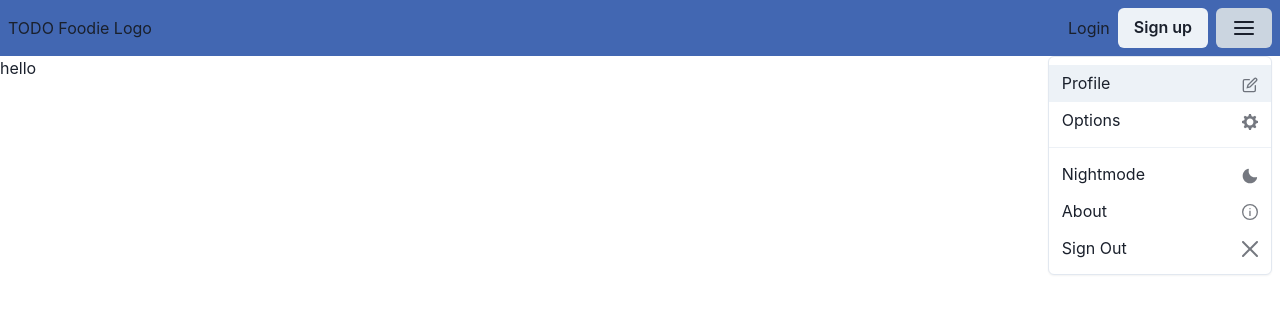
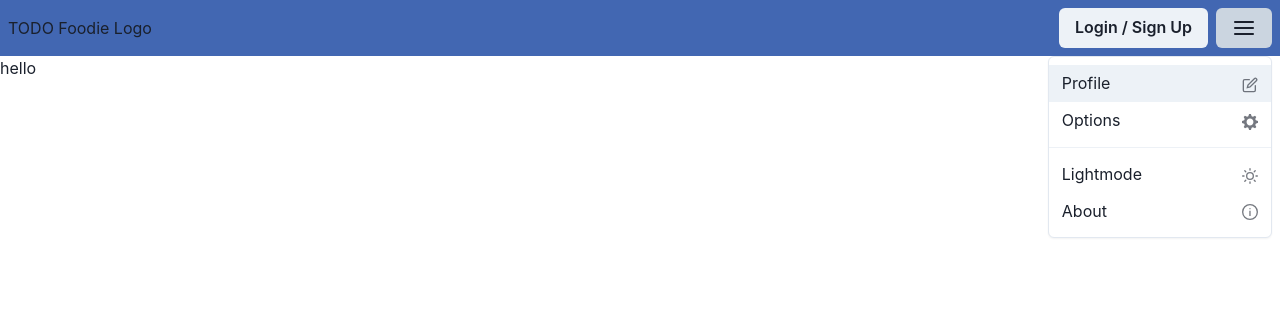
Before and after one commit to patchinator/foodie, a Next.js app: page / in a window 1280 px wide. Both pictures are taken after a click on the button 1244 px from the left and 28 px from the top of the page. Shown: the top 314 px of the page. Built offline with nearby package versions, Linux system fonts and the light colour scheme.

Commit message:
added nightmode toggle functionality. Added condition in nav depending on light/night state

```diff
--- a/components/Navbar.js
+++ b/components/Navbar.js
@@ -1,16 +1,35 @@
 import { useContext } from "react";
 
+import AuthContext from "../store/auth-context";
+import Link from "next/link";
+
+import { Button } from "@chakra-ui/button";
 import { Box, Flex, Text, UnorderedList, ListItem } from "@chakra-ui/layout";
-import { Button } from "@chakra-ui/button";
-import { Menu, MenuList, MenuButton, MenuItem, MenuDivider } from "@chakra-ui/menu";
-import Link from "next/link";
-import AuthContext from "../store/auth-context";
-import { HamburgerIcon, MoonIcon, InfoOutlineIcon, CloseIcon, EditIcon, SettingsIcon } from "@chakra-ui/icons";
+import {
+  Menu,
+  MenuList,
+  MenuButton,
+  MenuItem,
+  MenuDivider,
+} from "@chakra-ui/menu";
+import {
+  HamburgerIcon,
+  MoonIcon,
+  InfoOutlineIcon,
+  CloseIcon,
+  EditIcon,
+  SettingsIcon,
+  SunIcon,
+} from "@chakra-ui/icons";
+import { useColorMode } from "@chakra-ui/color-mode";
 
 const Navbar = () => {
   const authCtx = useContext(AuthContext);
   const isLoggedIn = authCtx.isLoggedIn;
   const displayName = authCtx.displayName;
+
+  const { colorMode, toggleColorMode } = useColorMode();
+
   const currentTime = new Date().getTime();
   const currentHours = new Date(currentTime).getHours();
 
@@ -51,17 +70,16 @@ const Navbar = () => {
             >
               {!isLoggedIn && (
                 <ListItem mr="2">
-                  <Link href="/auth/log-in">Login</Link>
-                </ListItem>
-              )}
-              {!isLoggedIn && (
-                <ListItem mr="2">
-                  <Button>Sign up</Button>
+                  <Button>
+                    <Link href="/auth/log-in">Login / Sign Up</Link>
+                  </Button>
                 </ListItem>
               )}
               {isLoggedIn && (
                 <ListItem mr="2">
-                  <Text fontSize="2xl">{displayTimeHandler() + displayName}</Text>
+                  <Text fontSize="2xl">
+                    {displayTimeHandler() + displayName}
+                  </Text>
                 </ListItem>
               )}
             </UnorderedList>
@@ -86,11 +104,12 @@ const Navbar = () => {
                 </MenuItem>
                 <MenuDivider />
                 <MenuItem
-                  command={<MoonIcon />}
+                  command={colorMode === "light" ? <MoonIcon /> : <SunIcon />}
                   cursor="pointer"
                   _hover={{ bg: "gray.600" }}
+                  onClick={toggleColorMode}
                 >
-                  Nightmode
+                  {colorMode === "light" ? "Nightmode" : "Lightmode"}
                 </MenuItem>
                 <MenuItem
                   command={<InfoOutlineIcon />}
@@ -99,6 +118,7 @@ const Navbar = () => {
                 >
                   About
                 </MenuItem>
+                {isLoggedIn && (
                   <MenuItem
                     command={<CloseIcon />}
                     cursor="pointer"
@@ -107,6 +127,7 @@ const Navbar = () => {
                   >
                     Sign Out
                   </MenuItem>
+                )}
               </MenuList>
             </Menu>
           </Flex>
--- a/pages/_app.js
+++ b/pages/_app.js
@@ -1,15 +1,23 @@
-import { ChakraProvider } from "@chakra-ui/react";
+import { ChakraProvider, ColorModeScript } from "@chakra-ui/react";
 import Navbar from "../components/Navbar";
 import { AuthContextProvider } from "../store/auth-context";
+import Head from "next/head";
+import theme from "../styles/theme";
 
 function MyApp({ Component, pageProps }) {
   return (
+    <>
+      <Head>
+        <title>Foodie | What are you cooking?</title>
+      </Head>
       <AuthContextProvider>
         <ChakraProvider>
+          <ColorModeScript initialColorMode={theme.config.initialColorMode} />
           <Navbar />
           <Component {...pageProps} />
         </ChakraProvider>
       </AuthContextProvider>
+    </>
   );
 }
 
--- /dev/null
+++ b/styles/theme.js
@@ -0,0 +1,10 @@
+import { extendTheme } from "@chakra-ui/react";
+
+const config = {
+  initialColorMode: "dark",
+  useSystemColorMode: false,
+};
+
+const theme = extendTheme({ config });
+
+export default theme;
```
Lines whose indentation alone changed are shown as unchanged.
